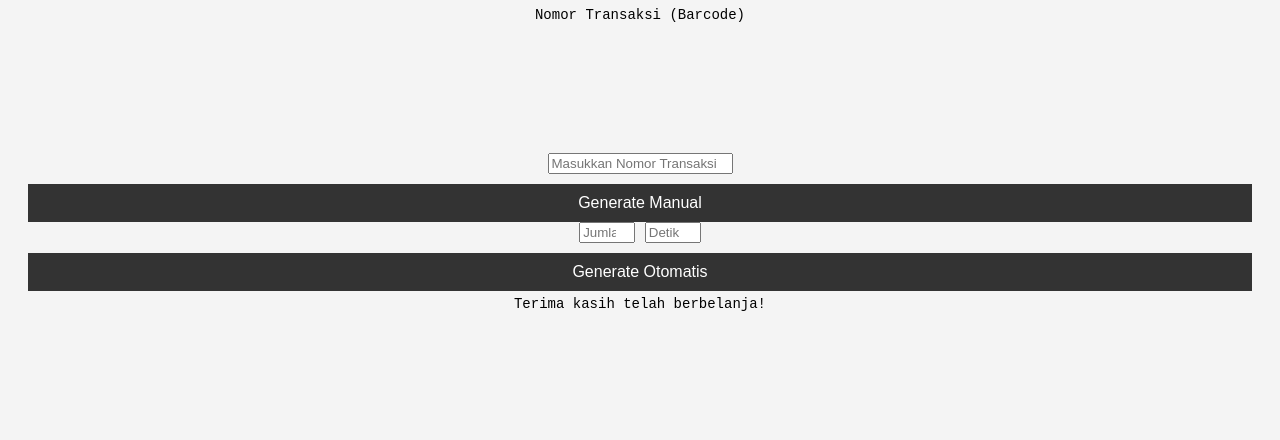
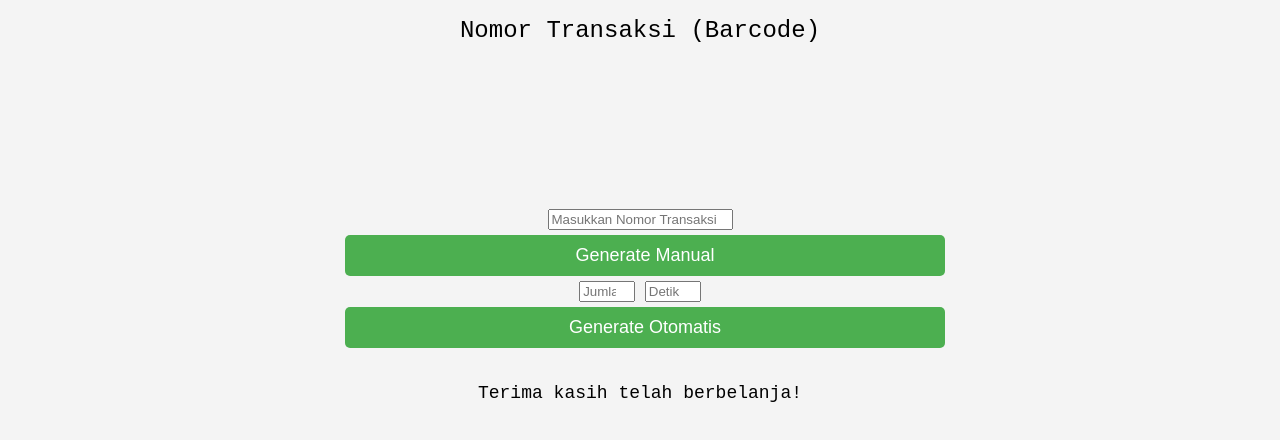
Before and after one commit to rjorack/webpageku, a plain HTML site: page index.html in a window 1280 px wide. Shown: the part 74-514 px from the top of the page. Drawn offline with Linux system fonts and the light colour scheme.

Commit message:
Update index.html

```diff
--- a/index.html
+++ b/index.html
@@ -6,6 +6,40 @@
     <title>WINSNIP</title>
     <script src="https://cdn.jsdelivr.net/npm/jsbarcode@3.11.5/dist/JsBarcode.all.min.js"></script>
     <link rel="stylesheet" href="styles.css"> <!-- Memasukkan file CSS -->
+    <style>
+        /* CSS untuk meningkatkan tampilan */
+        .container {
+            max-width: 600px;
+            margin: 0 auto;
+            text-align: center;
+        }
+        .barcode-label {
+            font-size: 24px;
+            margin: 20px 0;
+        }
+        .input-section {
+            margin: 20px 0;
+        }
+        .long-button {
+            padding: 10px 20px;
+            font-size: 18px;
+            margin: 5px;
+            cursor: pointer;
+            background-color: #4CAF50;
+            color: white;
+            border: none;
+            border-radius: 5px;
+        }
+        .thank-you {
+            margin-top: 30px;
+            font-size: 18px;
+        }
+        /* Mengatur ukuran barcode */
+        svg {
+            width: 10cm; /* Lebar barcode 10 cm */
+            height: 7cm; /* Tinggi barcode 7 cm */
+        }
+    </style>
 </head>
 <body>
     <div class="container">
```
